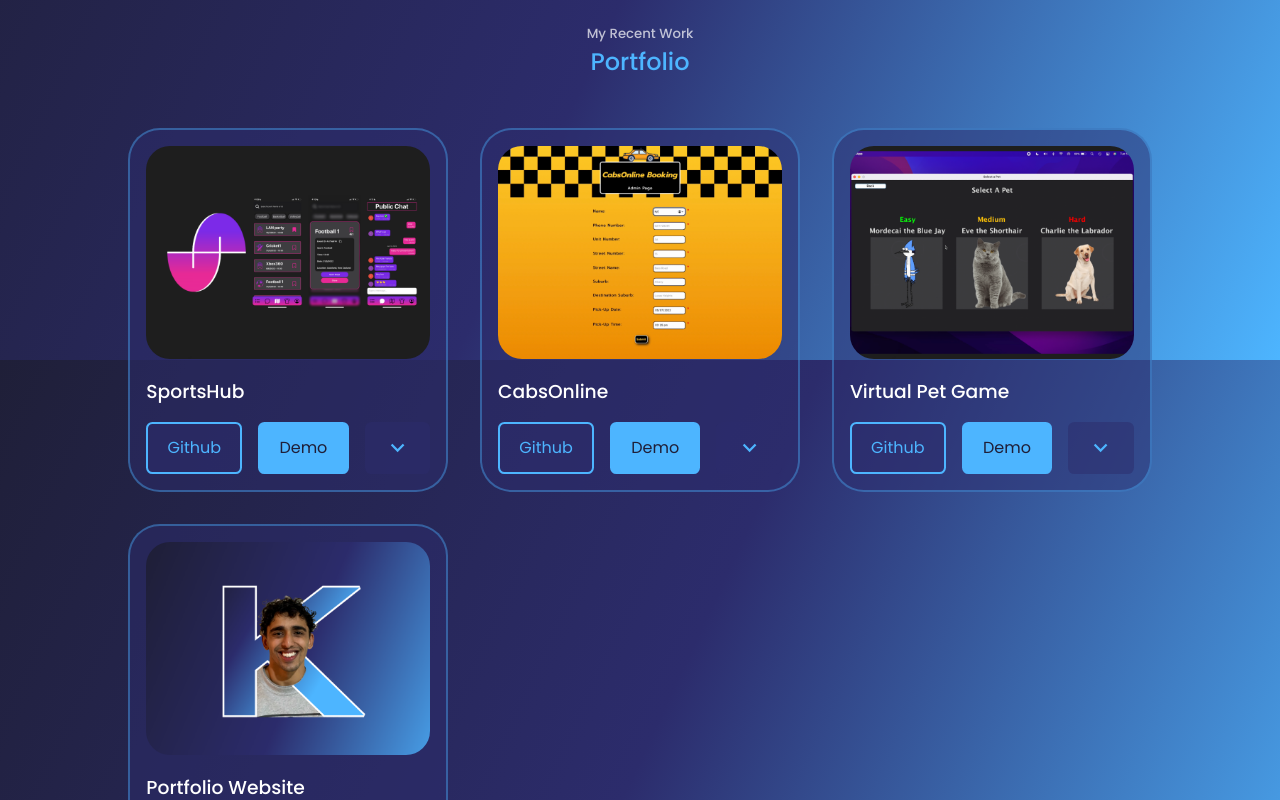
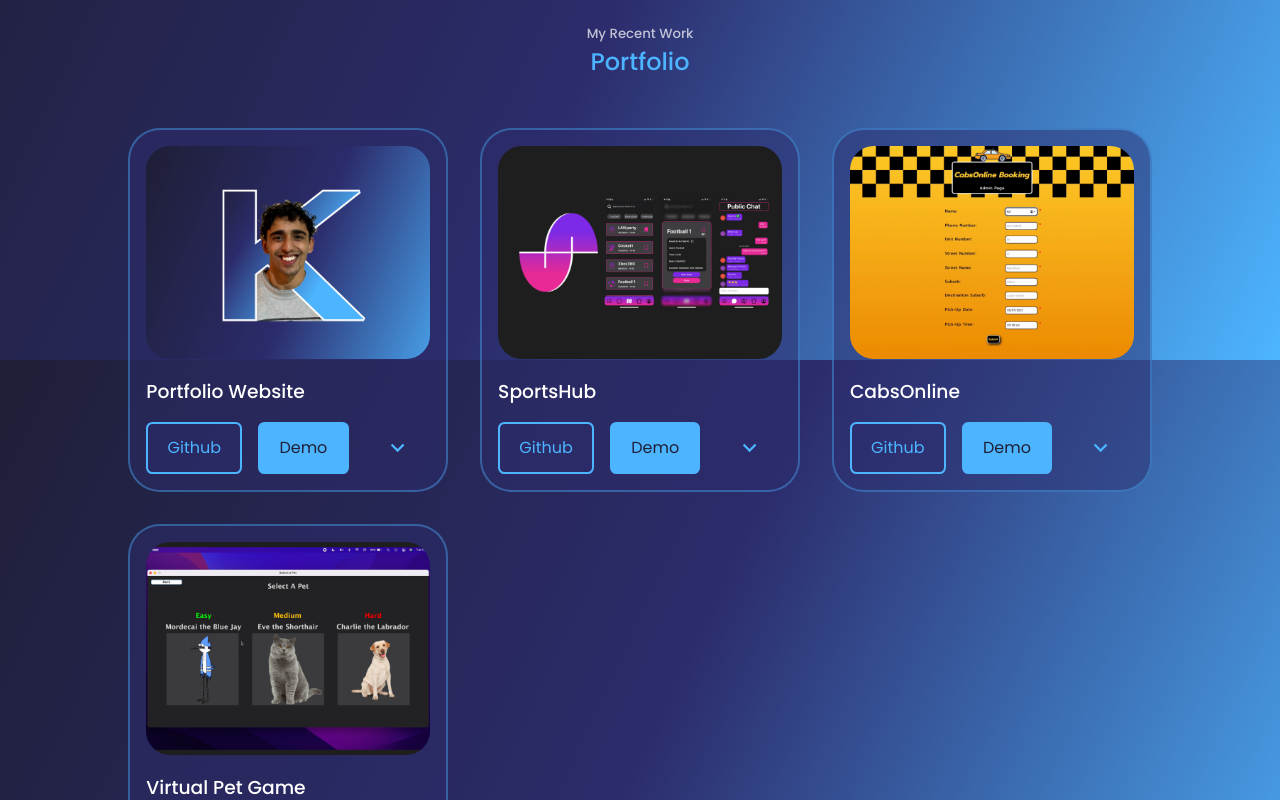
Before and after one commit to kyledf/kyledf.github.io, a React (Create React App) app: page / in a window 1280 px wide. Shown: the part 2840-3640 px from the top of the page. Built offline with nearby package versions, Linux system fonts and the light colour scheme.

Commit message:
Reversed order of projects array

```diff
--- a/src/components/portfolio/Portfolio.jsx
+++ b/src/components/portfolio/Portfolio.jsx
@@ -11,17 +11,13 @@ import Project from "./Project";
 const data = [
   {
     id: 1,
-    title: "SportsHub",
-    img: IMG1,
+    title: "Virtual Pet Game",
+    img: IMG3,
     about:
-      "An app where athletes can create and join events and teams, and chat with other athletes. The app is built with React Native, JavaScript, and Firebase.",
-    github: "https://github.com/kyledf/SportsHub",
-    demo: "https://www.youtube.com/watch?v=R73ASu2QsIc",
-    icons: [
-      <FaReact size={30} />,
-      <SiJavascript size={30} />,
-      <SiFirebase size={30} />,
-    ],
+      "This game app allows users to play with a virtual pet of their choosing. They can feed and play with the pet or let the pet sleep. The aim of the game is to get the highest number of rounds. The game was built with Java, SQL, and Apache Derby DB.",
+    github: "https://github.com/kyledf/KyleVirtualPet",
+    demo: "https://youtu.be/ig_glJpfH_g",
+    icons: [<FaJava size={30} />, <SiMysql size={30} />],
   },
   {
     id: 2,
@@ -41,19 +37,24 @@ const data = [
   },
   {
     id: 3,
-    title: "Virtual Pet Game",
-    img: IMG3,
+    title: "SportsHub",
+    img: IMG1,
     about:
-      "This game app allows users to play with a virtual pet of their choosing. They can feed and play with the pet or let the pet sleep. The aim of the game is to get the highest number of rounds. The game was built with Java, SQL, and Apache Derby DB.",
-    github: "https://github.com/kyledf/KyleVirtualPet",
-    demo: "https://youtu.be/ig_glJpfH_g",
-    icons: [<FaJava size={30} />, <SiMysql size={30} />],
+      "An app where athletes can create and join events and teams, and chat with other athletes. The app is built with React Native, JavaScript, and Firebase.",
+    github: "https://github.com/kyledf/SportsHub",
+    demo: "https://www.youtube.com/watch?v=R73ASu2QsIc",
+    icons: [
+      <FaReact size={30} />,
+      <SiJavascript size={30} />,
+      <SiFirebase size={30} />,
+    ],
   },
   {
     id: 4,
     title: "Portfolio Website",
     img: IMG4,
-    about: "This website allows me to showcase my skills and projects, let people connect with me via my socials, and get in contact with me.",
+    about:
+      "This website allows me to showcase my skills and projects, let people connect with me via my socials, and get in contact with me.",
     github: "https://github.com/kyledf/portfolio",
     demo: "https://kyledf.me",
     icons: [
@@ -64,6 +65,7 @@ const data = [
     ],
   },
 ];
+const projects = [...data].reverse();
 
 const Portfolio = () => {
   return (
@@ -73,7 +75,7 @@ const Portfolio = () => {
         <h2>Portfolio</h2>
       </div>
       <div className="container containerPortfolio">
-        {data.map(({ id, title, img, about, github, demo, icons }) => {
+        {projects.map(({ id, title, img, about, github, demo, icons }) => {
           return (
             <Project
               id={id}
--- a/src/components/portfolio/portfolio.css
+++ b/src/components/portfolio/portfolio.css
@@ -43,6 +43,7 @@
 }
 
 .expandButton {
+  background: transparent;
   border: none;
   display: flex;
   justify-content: center;
```
Also changed, not shown: 12 other files (tests, documents, lock files or other folders).
